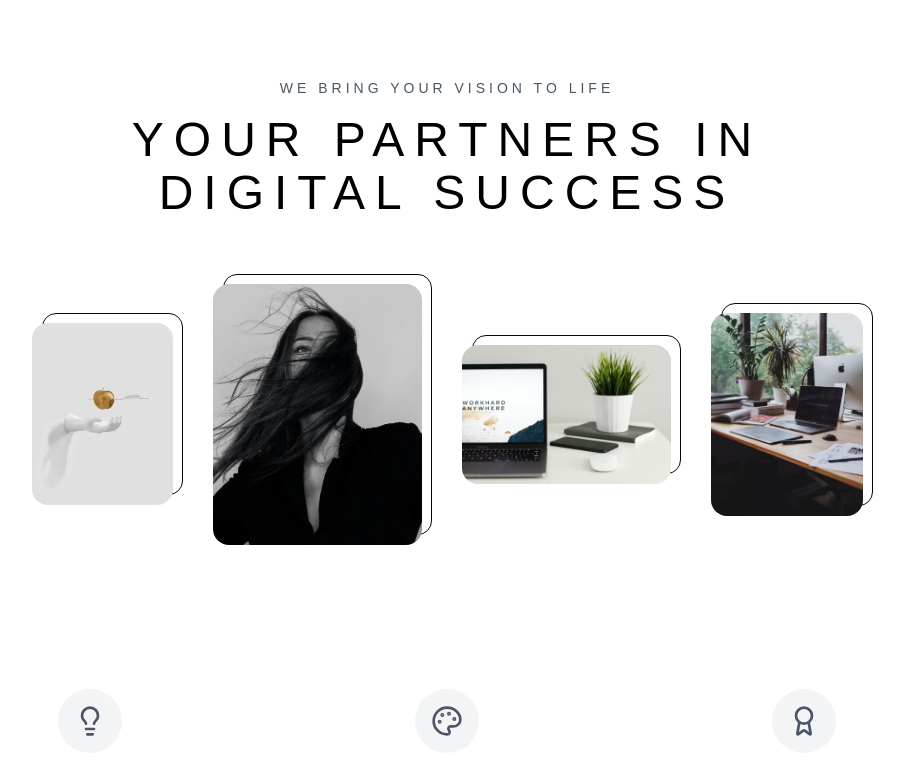
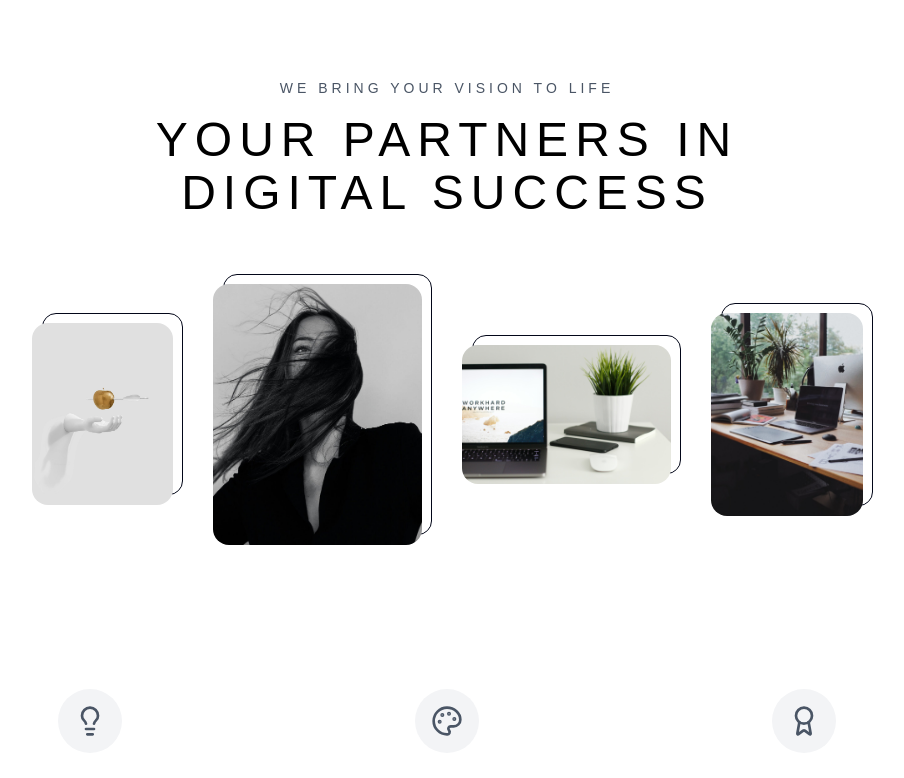
Before and after one commit to MurtazaKapasi-qsols/portfolio-nextjs, a Next.js app: page / in a window 1280 px wide. Shown: the part 962-1740 px from the top of the page, without its empty margins (193-1097 px from the left). Built offline with nearby package versions, Linux system fonts and the light colour scheme; no server answers; a web font is replaced by a local one.

Commit message:
spacing commit

```diff
--- a/src/components/sectionHeading.tsx
+++ b/src/components/sectionHeading.tsx
@@ -4,7 +4,7 @@ export default function SectionHeading({ title, subtitle, isSideHeading, classNa
     <p className={`text-gray-600 text-xs md:text-sm font-medium tracking-[4px] mb-4 ${className} uppercase`}>
         {subtitle}
     </p>
-    <h2 className={`text-lg md:text-5xl text-black mb-8 ${!isSideHeading && 'max-w-[50rem]'} mx-auto tracking-[10px] leading-[1.1] ${className} uppercase`}>
+    <h2 className={`text-lg md:text-5xl text-black mb-8 ${!isSideHeading && 'max-w-[50rem]'} mx-auto tracking-[3px] md:tracking-[7px] leading-[1.1] ${className} uppercase`}>
     {title}
     </h2>
         </>
```
